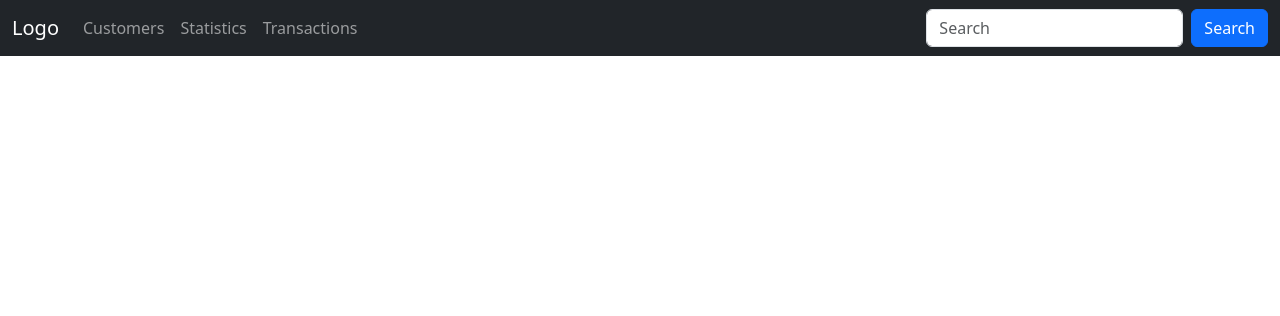
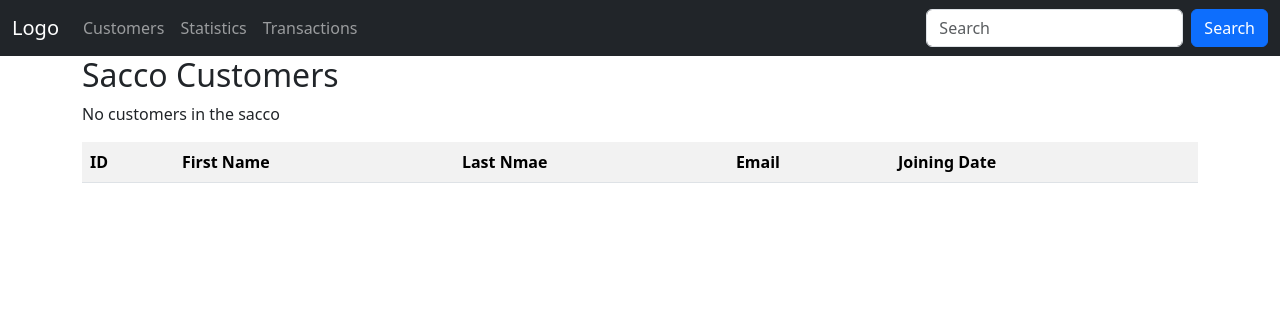
Before and after one commit to Ndungu-Jn/project_database-sacco, a Django app: page / in a window 1280 px wide. Shown: the top 316 px of the page. Run offline with Django 5.2, Linux system fonts and the light colour scheme; lists and menus that the app fills with data are empty.

Commit message:
Display customer list

```diff
--- a/project_database/sacco/views.py
+++ b/project_database/sacco/views.py
@@ -33,6 +33,6 @@ def test(request):
 
 
 def customers(request):
-    data = Customer.objects.all()
+    data = Customer.objects.all() #ORM -- object relational matter select * from customers
 
     return render(request, 'customers.html', {"customers": data})
--- a/project_database/templates/customers.html
+++ b/project_database/templates/customers.html
@@ -8,5 +8,40 @@
 
 
 {% block content %}
+    <div class="container">
+        <h2>Sacco Customers </h2>
+        <table class="table table-striped">
+
+            <tr>
+                <th>ID</th>
+                <th>First Name</th>
+                <th>Last Nmae</th>
+                <th>Email</th>
+                <th>Joining Date</th>
+            </tr>
+
+
+            {% for customer in Customers %}
+                <tr>
+                    <td>{{ customer.id }}</td>
+                    <td>{{ customer.first_name }}</td>
+                    <td>{{ customer.last_name }}</td>
+                    <td>{{ customer.emial }}</td>
+                    <td>{{ customer.created_at }}</td>
+                </tr>
+
+            {% empty %}
+                <p>No customers in the sacco</p>
+
+            {% endfor %}
+
+
+
+
+
+
+        </table>
+    </div>
+
 
 {% endblock content %}
```
